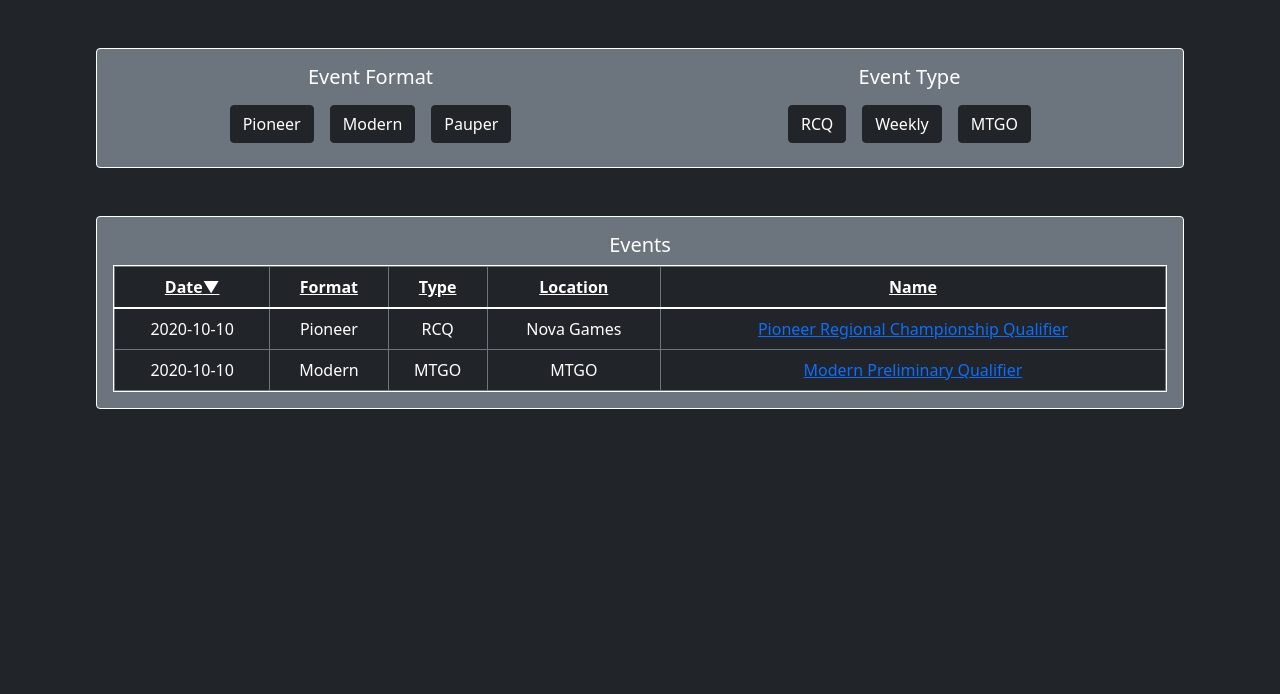
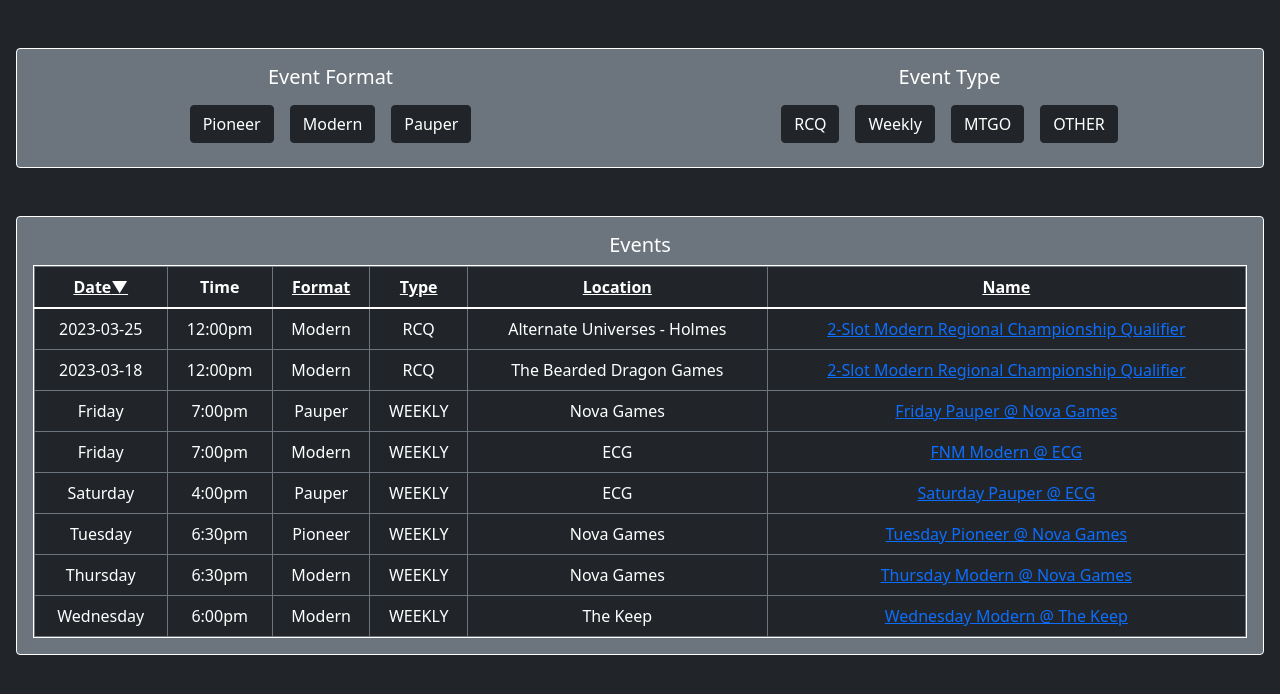
Before and after one commit to jackperry2187/ochivemind, a React (Create React App) app: page / in a window 1280 px wide. Shown: the top 694 px of the page. Built offline with nearby package versions, Linux system fonts and the light colour scheme.

Commit message:
Add event creator and real events

```diff
--- /dev/null
+++ b/src/components/CreateEvent.tsx
@@ -0,0 +1,136 @@
+import { Button, Card, Col, Row } from "react-bootstrap"
+import React, { useCallback, useEffect, useState } from "react"
+import { EventFormat, EventType } from "../events";
+
+export type Day = 'Monday' | 'Tuesday' | 'Wednesday' | 'Thursday' | 'Friday' | 'Saturday' | 'Sunday';
+
+export const CreateEvent: React.FC = () => {
+    const [format, setFormat] = useState<EventFormat>('Pioneer');
+    const [type, setType] = useState<EventType>('RCQ');
+    const [day, setDay] = useState<Day>('Monday');
+    const [date, setDate] = useState<string>('');
+    const [time, setTime] = useState<string>('');
+    const [location, setLocation] = useState<string>('');
+    const [name, setName] = useState<string>('');
+    const [link, setLink] = useState<string>('');
+    const [copied, setCopied] = useState<boolean>(false);
+
+    const onClickPioneer = useCallback(() => setFormat('Pioneer'), [setFormat]);
+    const onClickModern = useCallback(() => setFormat('Modern'), [setFormat]);
+    const onClickPauper = useCallback(() => setFormat('Pauper'), [setFormat]);
+
+    const onClickRCQ = useCallback(() => setType('RCQ'), [setType]);
+    const onClickMTGO = useCallback(() => setType('MTGO'), [setType]);
+    const onClickWEEKLY = useCallback(() => setType('WEEKLY'), [setType]);
+    const onClickOTHER = useCallback(() => setType('OTHER'), [setType]);
+
+    const onClickMonday = useCallback(() => setDay('Monday'), [setDay]);
+    const onClickTuesday = useCallback(() => setDay('Tuesday'), [setDay]);
+    const onClickWednesday = useCallback(() => setDay('Wednesday'), [setDay]);
+    const onClickThursday = useCallback(() => setDay('Thursday'), [setDay]);
+    const onClickFriday = useCallback(() => setDay('Friday'), [setDay]);
+    const onClickSaturday = useCallback(() => setDay('Saturday'), [setDay]);
+    const onClickSunday = useCallback(() => setDay('Sunday'), [setDay]);
+
+    const onChangeDate = useCallback((e: React.ChangeEvent<HTMLInputElement>) => setDate(e.target.value), [setDate]);
+    const onChangeTime = useCallback((e: React.ChangeEvent<HTMLInputElement>) => {
+        const ogTime = e.target.value;
+        const hours = ogTime.slice(0, 2);
+        const minutes = ogTime.slice(3, 5);
+        if(Number(hours) > 12) {
+            setTime(`${Number(hours) - 12}:${minutes}pm`);
+        }
+        else if (Number(hours) === 12) {
+            setTime(`${hours}:${minutes}pm`);
+        }
+        else if (Number(hours) === 0) {
+            setTime(`12:${minutes}am`);
+        }
+        else {
+            setTime(`${hours}:${minutes}am`);
+        }
+    }, [setTime]);
+
+    const onChangeLocation = useCallback((e: React.ChangeEvent<HTMLInputElement>) => setLocation(e.target.value), [setLocation]);
+    const onChangeName = useCallback((e: React.ChangeEvent<HTMLInputElement>) => setName(e.target.value), [setName]);
+    const onChangeLink = useCallback((e: React.ChangeEvent<HTMLInputElement>) => setLink(e.target.value), [setLink]);
+
+    const copyResult = useCallback(() => {
+        const result = `{
+            format: '${format}',
+            type: '${type}',
+            date: '${type === 'WEEKLY' ? day : date}',
+            time: '${time}',
+            location: '${location}',
+            name: '${name}',
+            link: '${link}',
+        }`;
+        navigator.clipboard.writeText(result);
+        setCopied(true);
+    }, [format, type, day, date, time, location, name, link])
+
+    useEffect(() => {
+        if(copied) {
+            setTimeout(() => setCopied(false), 1000);
+        }
+    }, [copied])
+
+    return (
+        <div className='m-5'>
+            <Card className="bg-secondary text-white text-center m-5" border="white">
+                <Card.Body>
+                    <Row>
+                        <Col>
+                            <input type='radio' name='format' value='Pioneer' checked={format === 'Pioneer'} onChange={onClickPioneer} /> Pioneer
+                            <input type='radio' name='format' value='Modern' checked={format === 'Modern'} onChange={onClickModern} /> Modern
+                            <input type='radio' name='format' value='Pauper' checked={format === 'Pauper'} onChange={onClickPauper} /> Pauper
+                        </Col>
+                        <Col>
+                            <input type='radio' name='type' value='RCQ' checked={type === 'RCQ'} onChange={onClickRCQ} /> RCQ
+                            <input type='radio' name='type' value='MTGO' checked={type === 'MTGO'} onChange={onClickMTGO} /> MTGO
+                            <input type='radio' name='type' value='WEEKLY' checked={type === 'WEEKLY'} onChange={onClickWEEKLY} /> WEEKLY
+                            <input type='radio' name='type' value='OTHER' checked={type === 'OTHER'} onChange={onClickOTHER} /> OTHER
+                        </Col>
+                    </Row>
+                    <Row>
+                        <Col>
+                            {type === 'WEEKLY' && (
+                                <>
+                                    <input type='radio' name='day' value='Monday' checked={day === 'Monday'} onChange={onClickMonday} /> Monday
+                                    <input type='radio' name='day' value='Tuesday' checked={day === 'Tuesday'} onChange={onClickTuesday} /> Tuesday
+                                    <input type='radio' name='day' value='Wednesday' checked={day === 'Wednesday'} onChange={onClickWednesday} /> Wednesday
+                                    <input type='radio' name='day' value='Thursday' checked={day === 'Thursday'} onChange={onClickThursday} /> Thursday
+                                    <input type='radio' name='day' value='Friday' checked={day === 'Friday'} onChange={onClickFriday} /> Friday
+                                    <input type='radio' name='day' value='Saturday' checked={day === 'Saturday'} onChange={onClickSaturday} /> Saturday
+                                    <input type='radio' name='day' value='Sunday' checked={day === 'Sunday'} onChange={onClickSunday} /> Sunday
+                                </>
+                            )}
+                            {type !== 'WEEKLY' && (
+                                <>
+                                    <input type="date" onChange={onChangeDate} />
+                                </>
+                            )}
+                        </Col>
+                        <Col>
+                                <input type='time' onChange={onChangeTime} />
+                        </Col>
+                    </Row>
+                    <Row>
+                        <input type='text' placeholder='Event Location' onChange={onChangeLocation} />
+                        <input type='text' placeholder='Event Name' onChange={onChangeName} />
+                        <input type='text' placeholder='Link' onChange={onChangeLink} />
+                    </Row>
+                </Card.Body>
+            </Card>
+            <Card className="bg-secondary text-white text-center m-5" border="white">
+                <Card.Title>Result</Card.Title>
+                <Card.Body>
+                    <Button onClick={copyResult}>Copy</Button>
+                    {copied && (
+                        <p>Copied!</p>
+                    )}
+                </Card.Body>
+            </Card>
+        </div>
+    )
+}
--- a/src/components/EventsPage.tsx
+++ b/src/components/EventsPage.tsx
@@ -76,6 +76,17 @@
         setEventType(localEventType);
     }, [eventType, setEventType]);
 
+    const onClickOther = useCallback((event: React.MouseEvent) => {
+        event.preventDefault();
+        const localEventType = new Set(eventType);
+        if(eventType.has('OTHER')) {
+            localEventType.delete('OTHER');
+        } else {
+            localEventType.add('OTHER');
+        }
+        setEventType(localEventType);
+    }, [eventType, setEventType]);
+
     const sortByDate = useCallback((event: React.MouseEvent) => {
         event.preventDefault();
         if (sortBy === 'dateDesc') {
@@ -149,9 +160,9 @@
     const sortedEvents = useMemo(() => {
         switch (sortBy) {
             case 'dateDesc':
-                return [...filteredEvents].sort((a, b) => new Date(b.date).getTime() - new Date(a.date).getTime());
+                return [...filteredEvents].sort((a, b) => a.date.localeCompare(b.format));
             case 'dateAsc':
-                return [...filteredEvents].sort((a, b) => new Date(a.date).getTime() - new Date(b.date).getTime());
+                return [...filteredEvents].sort((a, b) => b.date.localeCompare(a.format));
             case 'formatDesc':
                 return [...filteredEvents].sort((a, b) => a.format.localeCompare(b.format));
             case 'formatAsc':
@@ -174,8 +185,8 @@
     }, [filteredEvents, sortBy]);
 
     return (
-        <div className='m-5'>
-            <Card className="bg-secondary text-white text-center m-5" border="white">
+        <div className='m-2'>
+            <Card className="bg-secondary text-white text-center m-2 mt-5" border="white">
                 <Card.Body>
                     <div>
                         <Row>
@@ -190,13 +201,13 @@
                                 <Button variant={eventType.has('RCQ') ? 'primary' : 'dark'} className='m-2' onClick={onClickRCQ}>RCQ</Button>
                                 <Button variant={eventType.has('WEEKLY') ? 'primary' : 'dark'} className='m-2' onClick={onClickWeekly}>Weekly</Button>
                                 <Button variant={eventType.has('MTGO') ? 'primary' : 'dark'} className='m-2' onClick={onClickMTGO}>MTGO</Button>
+                                <Button variant={eventType.has('OTHER') ? 'primary' : 'dark'} className='m-2' onClick={onClickOther}>OTHER</Button>
                             </Col>
                         </Row>
-
                     </div>
                 </Card.Body>
             </Card>
-            <Card className="bg-secondary text-white text-center m-5" border="white">
+            <Card className="bg-secondary text-white text-center m-2 mt-5" border="white">
                 <Card.Body>
                     <Card.Title>Events</Card.Title>
                     {sortedEvents.length > 0 && (
@@ -208,6 +219,9 @@
                                             Date
                                             {sortBy === 'dateDesc' && <span className="float-right">&#x25BC;</span>}
                                             {sortBy === 'dateAsc' && <span className="float-right">&#x25B2;</span>}
+                                        </th>
+                                        <th>
+                                            Time
                                         </th>
                                         <th onClick={sortByFormat} className='text-decoration-underline'>
                                             Format
@@ -235,6 +249,7 @@
                                     {sortedEvents.map((event, index) => (
                                         <tr key={index}>
                                             <td>{event.date}</td>
+                                            <td>{event.time}</td>
                                             <td>{event.format}</td>
                                             <td>{event.type}</td>
                                             <td>{event.location}</td>
--- a/src/events.tsx
+++ b/src/events.tsx
@@ -1,10 +1,11 @@
 export type EventFormat = 'Pioneer' | 'Modern' | 'Pauper';
-export type EventType = 'RCQ' | 'MTGO' | 'WEEKLY';
+export type EventType = 'RCQ' | 'MTGO' | 'WEEKLY' | 'OTHER';
 
 export type Event = {
     format: EventFormat;
     type: EventType;
     date: string;
+    time: string;
     location: string;
     name: string;
     link: string;
@@ -12,19 +13,75 @@
 
 export const exampleEvents: Event[] = [
     {
+        format: 'Modern',
+        type: 'WEEKLY',
+        date: 'Friday',
+        time: '7:00pm',
+        location: 'ECG',
+        name: 'FNM Modern @ ECG',
+        link: 'https://www.facebook.com/EastCoastGamersNJ/',
+    },
+    {
+        format: 'Pauper',
+        type: 'WEEKLY',
+        date: 'Saturday',
+        time: '4:00pm',
+        location: 'ECG',
+        name: 'Saturday Pauper @ ECG',
+        link: 'https://www.facebook.com/EastCoastGamersNJ/',
+    },
+    {
         format: 'Pioneer',
-        type: 'RCQ',
-        date: '2020-10-10',
+        type: 'WEEKLY',
+        date: 'Tuesday',
+        time: '6:30pm',
         location: 'Nova Games',
-        name: 'Pioneer Regional Championship Qualifier',
-        link: 'https://www.novagames.com.au/events/pioneer-regional-championship-qualifier-2020-10-10'
+        name: 'Tuesday Pioneer @ Nova Games',
+        link: 'https://www.facebook.com/NovaGamesBrick/',
     },
     {
         format: 'Modern',
-        type: 'MTGO',
-        date: '2020-10-10',
-        location: 'MTGO',
-        name: 'Modern Preliminary Qualifier',
-        link: 'https://magic.wizards.com/en/articles/archive/mtgo-standings/modern-preliminary-2020-10-10'
+        type: 'WEEKLY',
+        date: 'Thursday',
+        time: '6:30pm',
+        location: 'Nova Games',
+        name: 'Thursday Modern @ Nova Games',
+        link: 'https://www.facebook.com/NovaGamesBrick/',
     },
+    {
+        format: 'Pauper',
+        type: 'WEEKLY',
+        date: 'Friday',
+        time: '7:00pm',
+        location: 'Nova Games',
+        name: 'Friday Pauper @ Nova Games',
+        link: 'https://www.facebook.com/NovaGamesBrick/',
+    },
+    {
+        format: 'Modern',
+        type: 'WEEKLY',
+        date: 'Wednesday',
+        time: '6:00pm',
+        location: 'The Keep',
+        name: 'Wednesday Modern @ The Keep',
+        link: 'https://www.thekeephobby.com/events',
+    },
+    {
+        format: 'Modern',
+        type: 'RCQ',
+        date: '2023-03-18',
+        time: '12:00pm',
+        location: 'The Bearded Dragon Games',
+        name: '2-Slot Modern Regional Championship Qualifier',
+        link: 'https://thebeardeddragongames.crystalcommerce.com/Magic%20Events',
+    },
+    {
+        format: 'Modern',
+        type: 'RCQ',
+        date: '2023-03-25',
+        time: '12:00pm',
+        location: 'Alternate Universes - Holmes',
+        name: '2-Slot Modern Regional Championship Qualifier',
+        link: 'https://alternateu.com/special-events/',
+    }
 ]
--- a/src/index.tsx
+++ b/src/index.tsx
@@ -5,6 +5,7 @@
 import 'bootstrap/dist/css/bootstrap.css';
 import { EventsPage } from './components/EventsPage';
 import { LoadFirebase } from './components/LoadFirebase';
+import { CreateEvent } from './components/CreateEvent';
 
 const root = ReactDOM.createRoot(
   document.getElementById('root') as HTMLElement
@@ -16,6 +17,7 @@
         <LoadFirebase>
             <Routes>
                 <Route path='/' element={<EventsPage />} />
+                <Route path='/create' element={<CreateEvent />} />
             </Routes>
         </LoadFirebase>
     </BrowserRouter>
```
